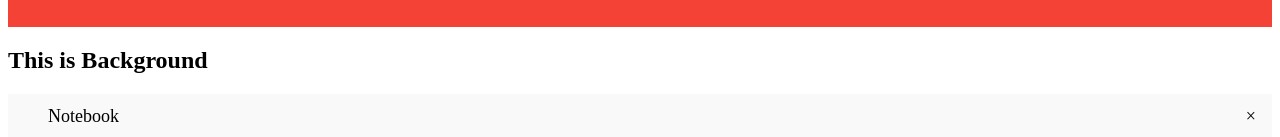
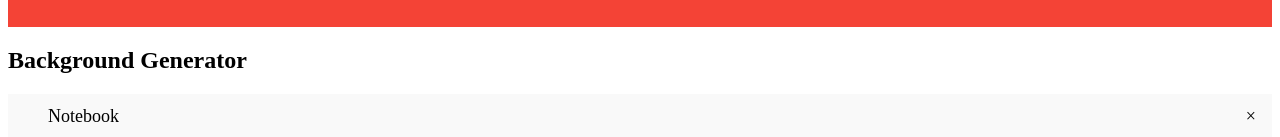
Before and after one commit to ahguanz/BGenerator, a plain HTML site: page index.html in a window 1280 px wide. Shown: the part 159-296 px from the top of the page. Drawn offline with Linux system fonts and the light colour scheme.

Commit message:
Reverting back

```diff
--- a/index.html
+++ b/index.html
@@ -12,7 +12,7 @@
 		<span onclick class="addBtn">Add</span>
 		<!-- <button id="enter">Add</button> -->
 	</div>
-    <h2>This is Background</h2>
+    <h2>Background Generator</h2>
 	<ul id="mySL">
 		<li class="bold" random="23">Notebook</li>
 		<li class="checked">Jello</li>
```
